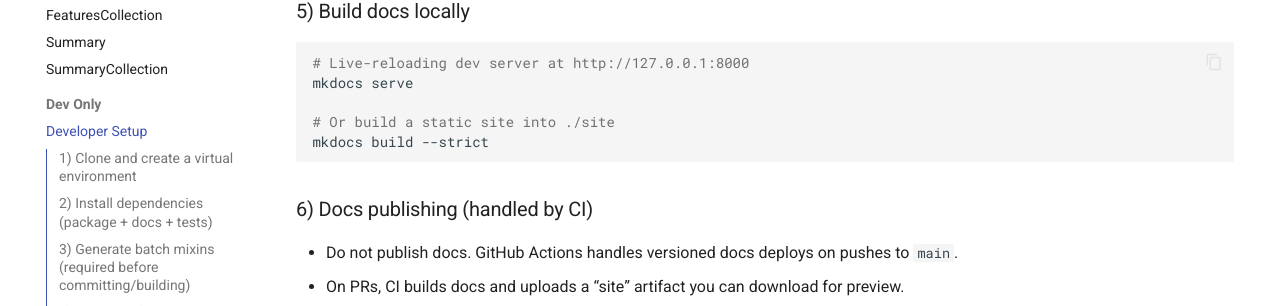
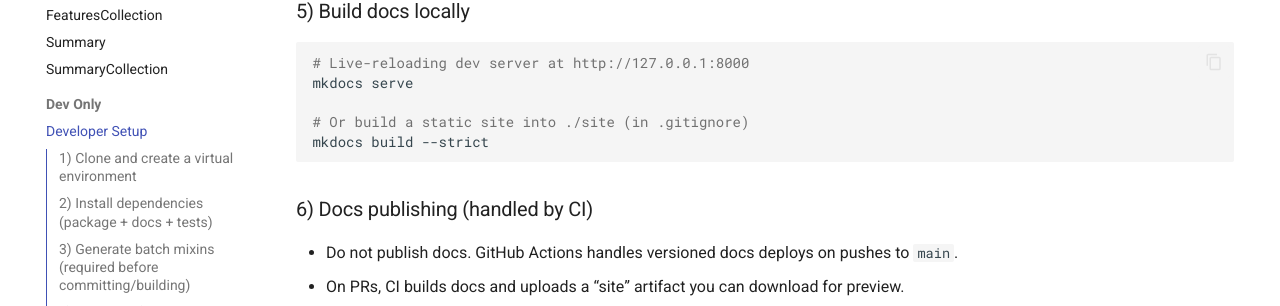
Before and after one commit to ETHZ-INS/py3r_behaviour, an MkDocs documentation site: the page built from docs/developer/developer.md, in a window 1280 px wide and 900 px high, scrolled down 673 px. Shown: the part 380-686 px from the top of the window. Built offline with MkDocs 1.6.1 and Material for MkDocs 9.7.7, drawn with Linux system fonts in a browser that asks for light colours.

Commit message:
improve dev docs and release drafter

````diff
--- a/docs/developer/developer.md
+++ b/docs/developer/developer.md
@@ -47,7 +47,7 @@
 # Live-reloading dev server at http://127.0.0.1:8000
 mkdocs serve
 
-# Or build a static site into ./site
+# Or build a static site into ./site (in .gitignore)
 mkdocs build --strict
 ```
 
````
Also changed, not shown: 1 other file.
